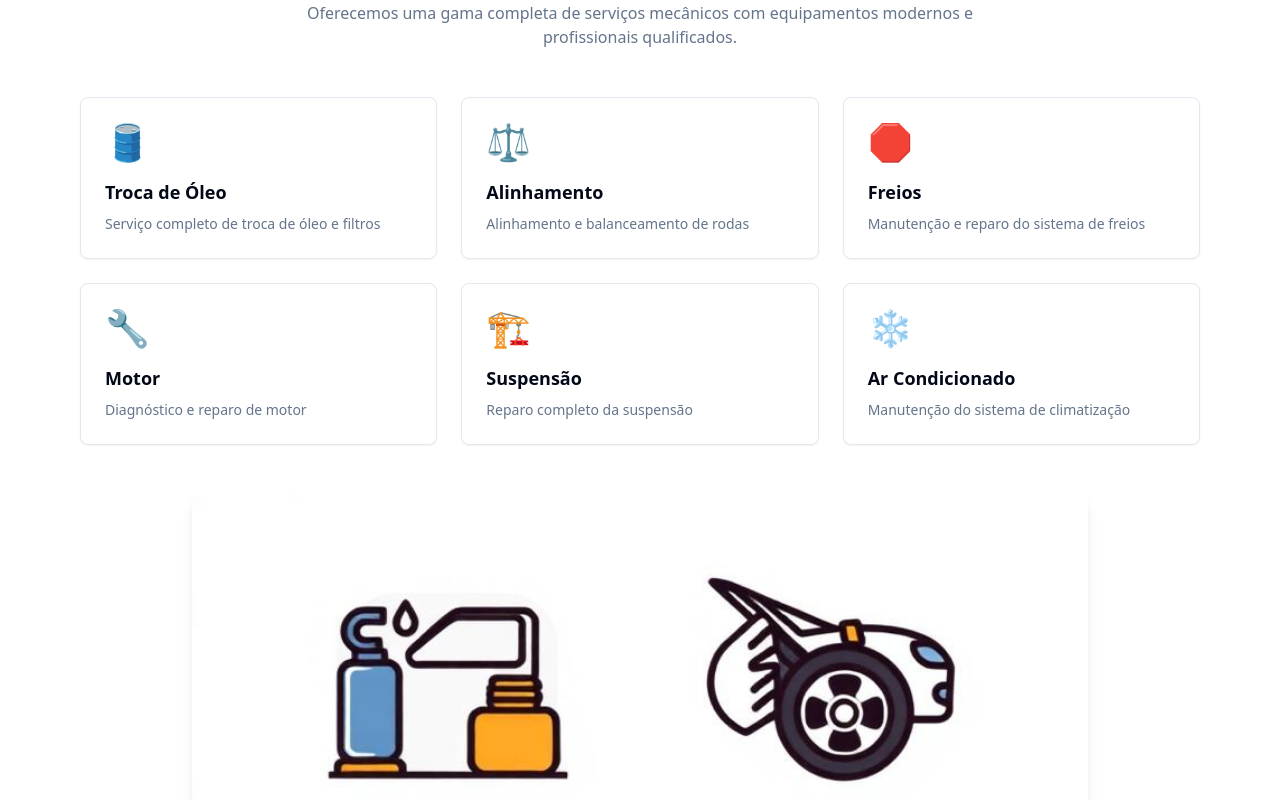
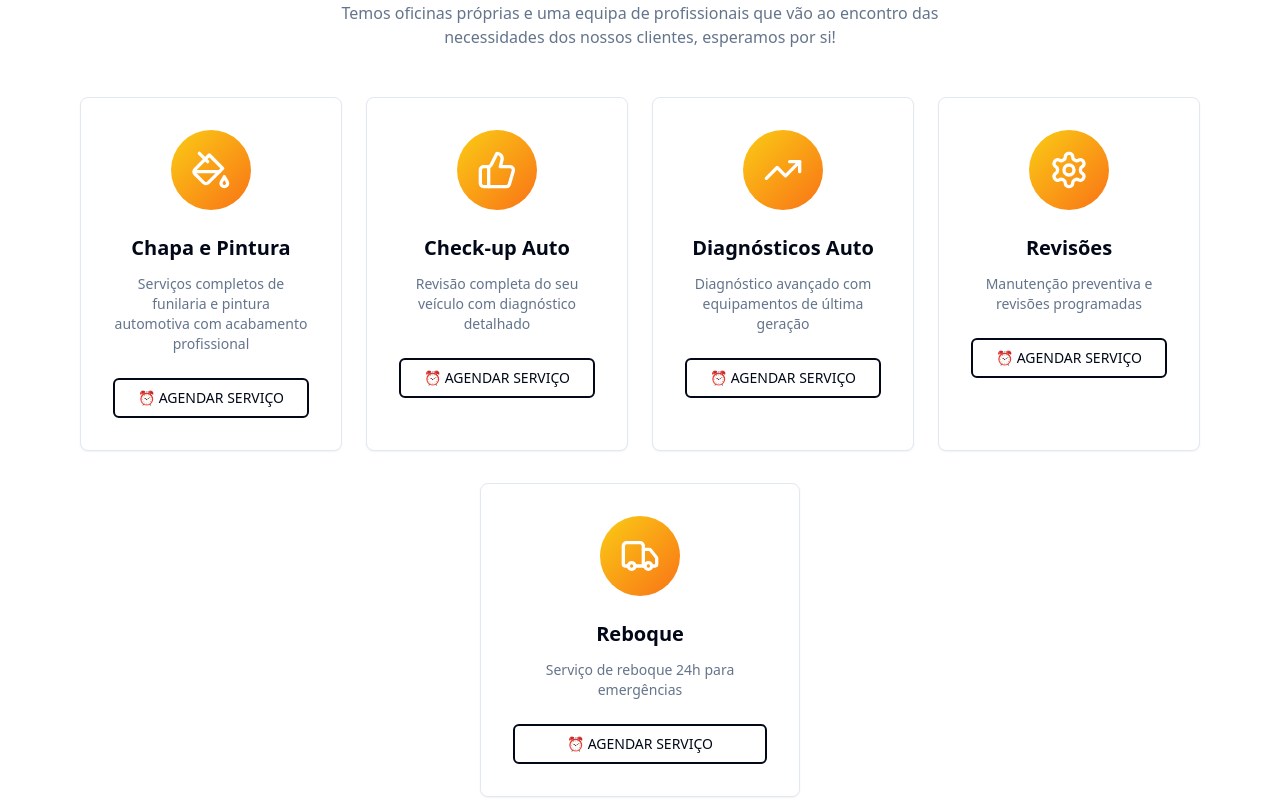
Before and after one commit to cotg123/mech-ease-app, a React (Vite) app: page / in a window 1280 px wide. Shown: the part 980-1780 px from the top of the page. Built offline with nearby package versions, Linux system fonts and the light colour scheme.

Commit message:
Implement service details and functionality
Added service details to the homepage as per the image. Implemented functionality for each service to display necessary information upon clicking.

```diff
--- a/src/components/HomePage.tsx
+++ b/src/components/HomePage.tsx
@@ -1,6 +1,6 @@
 import { Card } from "@/components/ui/card";
 import { Button } from "@/components/ui/button";
-import { Wrench, Phone, MapPin, Clock, Star, Users, Award, Zap } from "lucide-react";
+import { Wrench, Phone, MapPin, Clock, Star, Users, Award, Zap, PaintBucket, ThumbsUp, TrendingUp, Settings, Truck } from "lucide-react";
 import heroImage from "@/assets/workshop-hero.jpg";
 import servicesImage from "@/assets/services-grid.jpg";
 
@@ -10,13 +10,84 @@ interface HomePageProps {
 
 export const HomePage = ({ onLogin }: HomePageProps) => {
   const services = [
-    { name: "Troca de Óleo", description: "Serviço completo de troca de óleo e filtros", icon: "🛢️" },
-    { name: "Alinhamento", description: "Alinhamento e balanceamento de rodas", icon: "⚖️" },
-    { name: "Freios", description: "Manutenção e reparo do sistema de freios", icon: "🛑" },
-    { name: "Motor", description: "Diagnóstico e reparo de motor", icon: "🔧" },
-    { name: "Suspensão", description: "Reparo completo da suspensão", icon: "🏗️" },
-    { name: "Ar Condicionado", description: "Manutenção do sistema de climatização", icon: "❄️" }
+    {
+      name: "Chapa e Pintura",
+      description: "Serviços completos de funilaria e pintura automotiva com acabamento profissional",
+      icon: PaintBucket,
+      details: [
+        "Reparação de riscos e amolgadelas",
+        "Pintura completa ou parcial",
+        "Polimento e enceramento",
+        "Proteção de pintura",
+        "Orçamento gratuito"
+      ]
+    },
+    {
+      name: "Check-up Auto",
+      description: "Revisão completa do seu veículo com diagnóstico detalhado",
+      icon: ThumbsUp,
+      details: [
+        "Verificação de 50+ pontos",
+        "Teste de sistemas eletrônicos",
+        "Análise de fluidos",
+        "Estado de pneus e freios",
+        "Relatório detalhado"
+      ]
+    },
+    {
+      name: "Diagnósticos Auto",
+      description: "Diagnóstico avançado com equipamentos de última geração",
+      icon: TrendingUp,
+      details: [
+        "Scanner OBD2 avançado",
+        "Teste de performance do motor",
+        "Análise de emissões",
+        "Diagnóstico de falhas",
+        "Relatório técnico completo"
+      ]
+    },
+    {
+      name: "Revisões",
+      description: "Manutenção preventiva e revisões programadas",
+      icon: Settings,
+      details: [
+        "Troca de óleo e filtros",
+        "Revisão de freios",
+        "Verificação de suspensão",
+        "Manutenção preventiva",
+        "Garantia de serviço"
+      ]
+    },
+    {
+      name: "Reboque",
+      description: "Serviço de reboque 24h para emergências",
+      icon: Truck,
+      details: [
+        "Disponível 24h/7 dias",
+        "Cobertura em todo Portugal",
+        "Equipamento especializado",
+        "Profissionais qualificados",
+        "Preços competitivos"
+      ]
+    }
   ];
+
+  const handleServiceClick = (service: any) => {
+    const message = `Olá! Gostaria de agendar o serviço de ${service.name}.
+
+📋 Detalhes do serviço:
+${service.details.map((detail: string, index: number) => `${index + 1}. ${detail}`).join('\n')}
+
+Por favor, me informem sobre disponibilidade e valores.
+
+Obrigado!`;
+
+    const whatsappNumber = "351910000000";
+    const encodedMessage = encodeURIComponent(message);
+    const whatsappUrl = `https://wa.me/${whatsappNumber}?text=${encodedMessage}`;
+
+    window.open(whatsappUrl, '_blank');
+  };
 
   const stats = [
     { number: "500+", label: "Clientes Satisfeitos", icon: Users },
@@ -100,22 +171,58 @@ export const HomePage = ({ onLogin }: HomePageProps) => {
           <div className="text-center mb-12">
             <h3 className="text-3xl font-bold mb-4">Nossos Serviços</h3>
             <p className="text-muted-foreground max-w-2xl mx-auto">
-              Oferecemos uma gama completa de serviços mecânicos com equipamentos modernos
-              e profissionais qualificados.
+              Temos oficinas próprias e uma equipa de profissionais que vão ao encontro das necessidades dos nossos clientes, esperamos por si!
             </p>
           </div>
 
-          <div className="grid grid-cols-1 md:grid-cols-2 lg:grid-cols-3 gap-6 mb-12">
-            {services.map((service, index) => (
-              <Card key={index} className="p-6 hover:shadow-lg transition-shadow">
-                <div className="text-4xl mb-4">{service.icon}</div>
-                <h4 className="text-lg font-semibold mb-2">{service.name}</h4>
-                <p className="text-muted-foreground text-sm">{service.description}</p>
-              </Card>
-            ))}
+          <div className="grid grid-cols-1 md:grid-cols-2 lg:grid-cols-4 gap-6 mb-8">
+            {services.slice(0, 4).map((service, index) => {
+              const IconComponent = service.icon;
+              return (
+                <Card key={index} className="p-8 hover:shadow-xl transition-all duration-300 text-center group">
+                  <div className="w-20 h-20 bg-gradient-to-br from-yellow-400 to-orange-500 rounded-full flex items-center justify-center mx-auto mb-6 group-hover:scale-110 transition-transform duration-300">
+                    <IconComponent className="h-10 w-10 text-white" />
+                  </div>
+                  <h4 className="text-xl font-bold mb-3">{service.name}</h4>
+                  <p className="text-muted-foreground text-sm mb-6">{service.description}</p>
+                  <Button
+                    onClick={() => handleServiceClick(service)}
+                    className="w-full bg-transparent border-2 border-foreground text-foreground hover:bg-foreground hover:text-background transition-all duration-300"
+                    variant="outline"
+                  >
+                    ⏰ AGENDAR SERVIÇO
+                  </Button>
+                </Card>
+              );
+            })}
           </div>
 
-          <div className="text-center">
+          {/* Fifth service centered below */}
+          <div className="flex justify-center">
+            <div className="w-full max-w-xs">
+              {services.slice(4).map((service, index) => {
+                const IconComponent = service.icon;
+                return (
+                  <Card key={index + 4} className="p-8 hover:shadow-xl transition-all duration-300 text-center group">
+                    <div className="w-20 h-20 bg-gradient-to-br from-yellow-400 to-orange-500 rounded-full flex items-center justify-center mx-auto mb-6 group-hover:scale-110 transition-transform duration-300">
+                      <IconComponent className="h-10 w-10 text-white" />
+                    </div>
+                    <h4 className="text-xl font-bold mb-3">{service.name}</h4>
+                    <p className="text-muted-foreground text-sm mb-6">{service.description}</p>
+                    <Button
+                      onClick={() => handleServiceClick(service)}
+                      className="w-full bg-transparent border-2 border-foreground text-foreground hover:bg-foreground hover:text-background transition-all duration-300"
+                      variant="outline"
+                    >
+                      ⏰ AGENDAR SERVIÇO
+                    </Button>
+                  </Card>
+                );
+              })}
+            </div>
+          </div>
+
+          <div className="text-center mt-12">
             <img
               src={servicesImage}
               alt="Nossos serviços"
```
